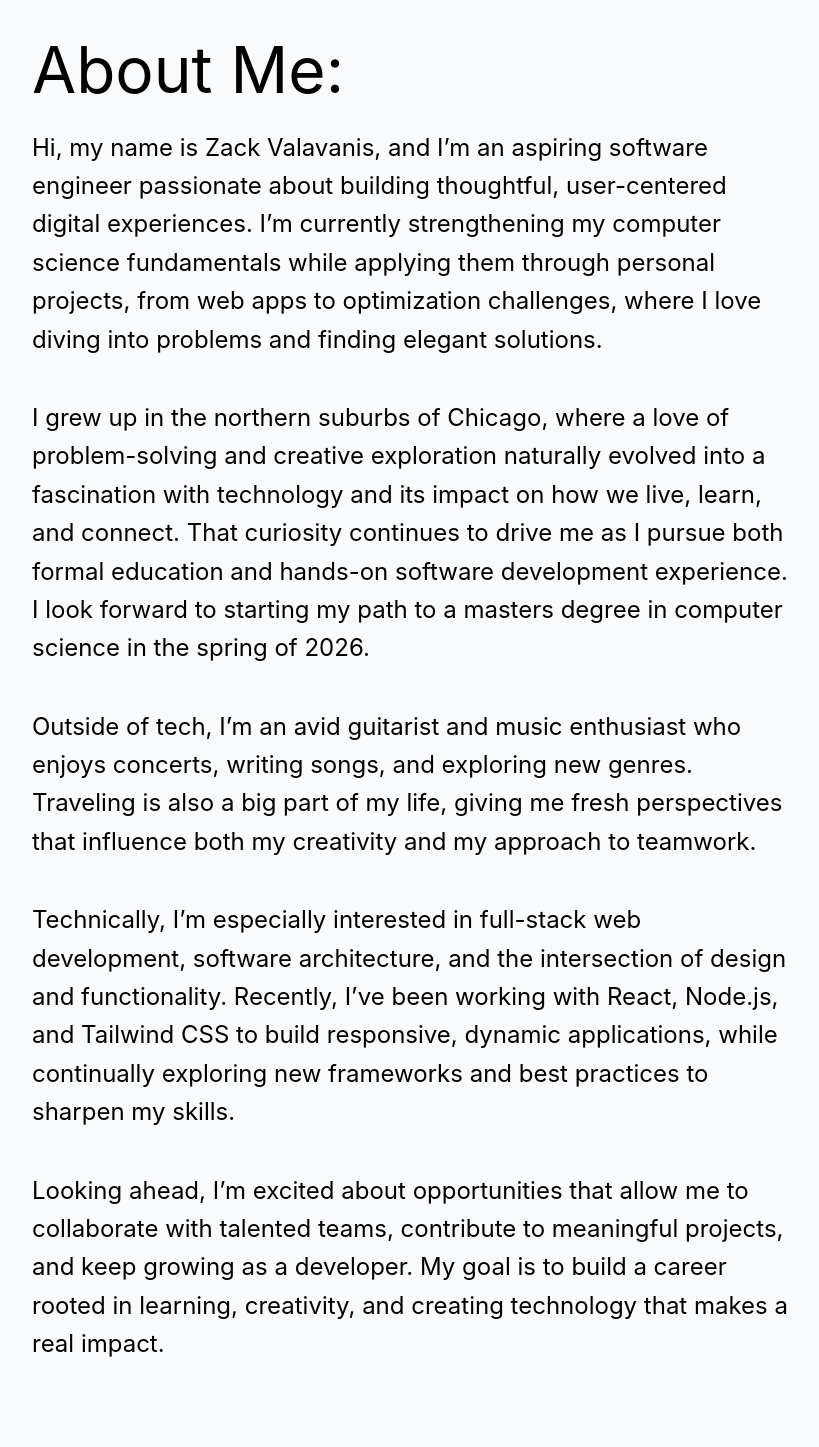
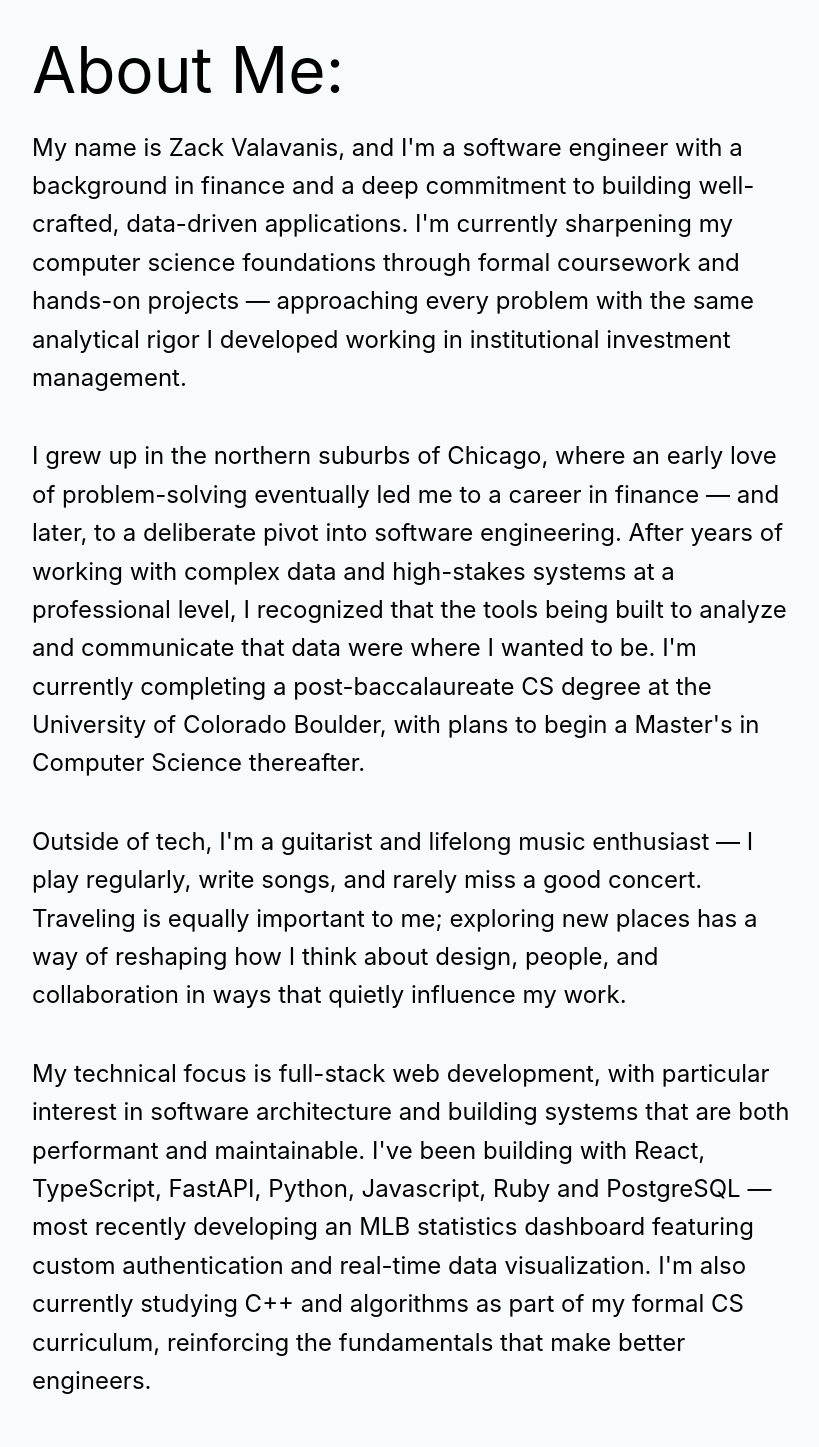
Before and after one commit to zackvalavanis/MyPortfolio, a React (Vite) app: page /about-me in a window 1280 px wide. Shown: the part 140-1587 px from the top of the page, without its empty margins (224-1043 px from the left). Built offline with nearby package versions, Linux system fonts and the light colour scheme.

Commit message:
updating portfolio

```diff
--- a/src/pages/AboutMe/AboutMe.tsx
+++ b/src/pages/AboutMe/AboutMe.tsx
@@ -26,22 +26,22 @@ export function AboutMe() {
         </div>
         <div className='about-me-paragraphs'>
           <p>
-            Hi, my name is Zack Valavanis, and I’m an aspiring software engineer passionate about building thoughtful, user-centered digital experiences. I’m currently strengthening my computer science fundamentals while applying them through personal projects, from web apps to optimization challenges, where I love diving into problems and finding elegant solutions.
+            My name is Zack Valavanis, and I'm a software engineer with a background in finance and a deep commitment to building well-crafted, data-driven applications. I'm currently sharpening my computer science foundations through formal coursework and hands-on projects — approaching every problem with the same analytical rigor I developed working in institutional investment management.
           </p>
           <p>
-            I grew up in the northern suburbs of Chicago, where a love of problem-solving and creative exploration naturally evolved into a fascination with technology and its impact on how we live, learn, and connect. That curiosity continues to drive me as I pursue both formal education and hands-on software development experience. I look forward to starting my path to a masters degree in computer science in the spring of 2026.
+            I grew up in the northern suburbs of Chicago, where an early love of problem-solving eventually led me to a career in finance — and later, to a deliberate pivot into software engineering. After years of working with complex data and high-stakes systems at a professional level, I recognized that the tools being built to analyze and communicate that data were where I wanted to be. I'm currently completing a post-baccalaureate CS degree at the University of Colorado Boulder, with plans to begin a Master's in Computer Science thereafter.
           </p>
 
           <p>
-            Outside of tech, I’m an avid guitarist and music enthusiast who enjoys concerts, writing songs, and exploring new genres. Traveling is also a big part of my life, giving me fresh perspectives that influence both my creativity and my approach to teamwork.
+            Outside of tech, I'm a guitarist and lifelong music enthusiast — I play regularly, write songs, and rarely miss a good concert. Traveling is equally important to me; exploring new places has a way of reshaping how I think about design, people, and collaboration in ways that quietly influence my work.
           </p>
 
           <p>
-            Technically, I’m especially interested in full-stack web development, software architecture, and the intersection of design and functionality. Recently, I’ve been working with React, Node.js, and Tailwind CSS to build responsive, dynamic applications, while continually exploring new frameworks and best practices to sharpen my skills.
+            My technical focus is full-stack web development, with particular interest in software architecture and building systems that are both performant and maintainable. I've been building with React, TypeScript, FastAPI, Python, Javascript, Ruby and PostgreSQL — most recently developing an MLB statistics dashboard featuring custom authentication and real-time data visualization. I'm also currently studying C++ and algorithms as part of my formal CS curriculum, reinforcing the fundamentals that make better engineers.
           </p>
 
           <p>
-            Looking ahead, I’m excited about opportunities that allow me to collaborate with talented teams, contribute to meaningful projects, and keep growing as a developer. My goal is to build a career rooted in learning, creativity, and creating technology that makes a real impact.
+            I'm looking for opportunities to contribute to meaningful projects alongside talented teams — ideally at the intersection of software and data, where my finance background adds a dimension most engineers don't bring. My goal is to build a career defined by continuous learning, technical depth, and work that has real-world consequence.
           </p>
 
         </div>
--- a/src/pages/Experience/Education.css
+++ b/src/pages/Experience/Education.css
@@ -1,11 +1,14 @@
+/* Root page container */
 .page {
   display: flex;
+  flex-direction: column;
   width: 100%;
-  flex-direction: column;
-  min-height: 150vh;
+  min-height: 100vh;
+  /* safer than 150vh for production */
+  box-sizing: border-box;
 }
 
-/* Centers the whole education section */
+/* Education section wrapper */
 .education-container-education {
   margin-top: 200px;
   flex: 1;
@@ -17,31 +20,28 @@
   box-sizing: border-box;
   margin-bottom: 50px;
   padding: 0 20px;
-  /* adds some side padding */
 }
 
-/* Keeps accordion content stacked and centered */
+/* Stack and center accordion content */
 .education-section-container-education {
   display: flex;
   flex-direction: column;
   align-items: center;
   width: 100%;
+  box-sizing: border-box;
 }
 
-/* Centers the header */
+/* Header styling */
 .header-education {
   text-align: center;
   margin-bottom: 20px;
   font-size: 2rem;
-  /* default desktop size */
 }
 
-/* Accordion styling */
-.accordion-container-education .MuiAccordion-root {
+/* Accordion styling with stronger specificity to override MUI */
+.education-container-education .accordion-container-education .MuiAccordion-root {
   width: 90%;
-  /* desktop default */
   margin: 0 auto 20px;
-  /* center + spacing */
   border-radius: 8px;
 }
 
@@ -53,7 +53,7 @@
     font-size: 1.8rem;
   }
 
-  .accordion-container-education .MuiAccordion-root {
+  .education-container-education .accordion-container-education .MuiAccordion-root {
     width: 95%;
   }
 }
@@ -70,9 +70,8 @@
     margin-bottom: 15px;
   }
 
-  .accordion-container-education .MuiAccordion-root {
+  .education-container-education .accordion-container-education .MuiAccordion-root {
     width: 100%;
-    /* full width minus container padding */
     margin-bottom: 15px;
   }
 }
--- a/src/pages/Main/Main.tsx
+++ b/src/pages/Main/Main.tsx
@@ -108,8 +108,8 @@ export function Main() {
             <img id='about-me' className='image-header' src="./IMG_2830.JPG" />
           </div>
           <div className='about-me-text-section-1-container'>
-            <div className='goals-container'>
-              <h1 className='header-about-me-text-container'>2025 Goals:</h1>
+            {/* <div className='goals-container'>
+              <h1 className='header-about-me-text-container'>2026 Goals:</h1>
               <div className='bullet-container'>
                 <ul className='bullets-about-me-goals'>
                   <li>✅ Enroll in a Post-Baccalaureate Program in CS as the first step toward a Master’s in Computer Science</li>
@@ -117,13 +117,13 @@ export function Main() {
                   <li>Apply for internships or relevant experience in tech</li>
                   <li>Expand knowledge in algorithms and data structures</li>
                 </ul>
-              </div>
-            </div>
+              </div> */}
+            {/* </div> */}
 
             <div className='header-about-me-text-container'><h1>About Me:</h1></div>
             <div className='paragraph-about-me-text-container'>
               <p>
-                Hello! My name is Zack Valavanis, and I’m passionate about continuing my journey into computer science and software engineering. I’m originally from the northside suburbs of Chicago, and in my free time, I enjoy playing guitar, going to concerts, traveling, and building side projects that challenge and inspire me.
+                I'm Zack Valavanis, a software engineer based in Chicago with a passion for full-stack development and computer science fundamentals. I bring a unique perspective shaped by years of professional experience in finance — an analytical foundation I now channel into building clean, data-driven applications. I'm currently completing a post-baccalaureate CS degree at the University of Colorado Boulder, with plans to pursue a master's in AI/ML. When I'm not coding, you'll find me playing guitar or planning the next trip.
               </p>
             </div>
 
@@ -132,10 +132,10 @@ export function Main() {
             </div>
           </div>
         </section>
-      </div>
+      </div >
 
       {/* Skills Section (UNCHANGED) */}
-      <div id='skills' className='section-3-container'>
+      < div id='skills' className='section-3-container' >
         <div className='header-container-3'><h1 className='header-section-3'>Technologies I Work With</h1></div>
         <section className='skills-container'>
           {[
@@ -188,10 +188,10 @@ export function Main() {
             </div>
           ))}
         </section>
-      </div>
+      </div >
 
       {/* Work Experience Section */}
-      <div className='section-2-container'>
+      < div className='section-2-container' >
         <section className='section-2'>
           <div className='left-side-section-2-container'>
             <div id='experience' className='header-section-2'><h1>Professional Experience</h1></div>
@@ -224,10 +224,10 @@ export function Main() {
             </div>
           ) : null}
         </section>
-      </div>
+      </div >
 
       {/* Education Section */}
-      <div className='education-container'>
+      < div className='education-container' >
         <section id='education' className='education-section-container'>
           <div className='leftSide-contianer'>
             {!isMobile ? <div className='left-side-education-container'><img src='/Colorado.avif' /></div> : null}
@@ -259,12 +259,12 @@ export function Main() {
             </div>
           </div>
         </section>
-      </div>
+      </div >
 
       {/* Contact Section */}
-      <div className='section-4-container'>
+      < div className='section-4-container' >
         <section id='contact-me' className='section-4'><ContactMe /></section>
-      </div>
-    </div>
+      </div >
+    </div >
   );
 }
--- a/vite.config.js
+++ b/vite.config.js
@@ -4,8 +4,15 @@ import tailwindcss from '@tailwindcss/vite'
 
 // https://vite.dev/config/
 export default defineConfig({
-  plugins: [
-    react(),
-    tailwindcss()
-  ],
+  plugins: [react(), tailwindcss()],
+  base: './',
+  build: {
+    rollupOptions: {
+      output: {
+        manualChunks: {
+          vendor: ['react', 'react-dom']
+        }
+      }
+    }
+  }
 })
```
Also changed, not shown: 1 other file (tests, documents, lock files or other folders).
